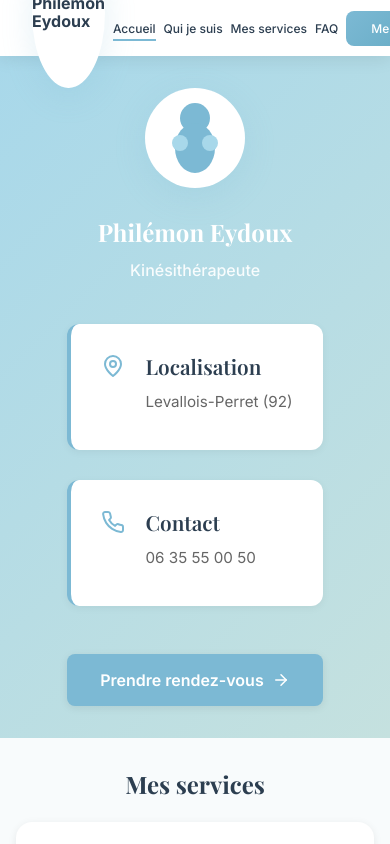
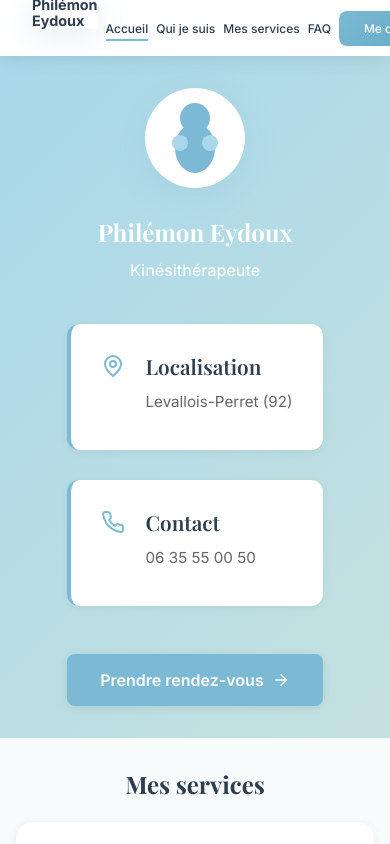
Before and after one commit to Gagatou/philemon-kine-site, a Next.js app: page / in a window 390 px wide. Shown: the top 844 px of the page. Built offline with nearby package versions, Linux system fonts and the light colour scheme; no server answers.

Commit message:
Fix: Remove all circle styling from navbar logo on mobile - use flex-column layout

```diff
--- a/app/page.module.css
+++ b/app/page.module.css
@@ -826,16 +826,27 @@
     gap: var(--spacing-sm);
   }
 
-  .logo {
+  .navWrapper .logo {
+    display: flex !important;
+    flex-direction: column;
     font-size: 0.9rem;
     font-weight: 700;
     line-height: 1.1;
     width: auto;
     max-width: 100px;
+    gap: 0 !important;
+    border-radius: 0 !important;
+    background: none !important;
+    padding: 0 !important;
+    height: auto !important;
   }
 
   .logoIcon {
     display: none !important;
+    width: 0 !important;
+    height: 0 !important;
+    margin: 0 !important;
+    padding: 0 !important;
   }
 
   .navLinks {
```
